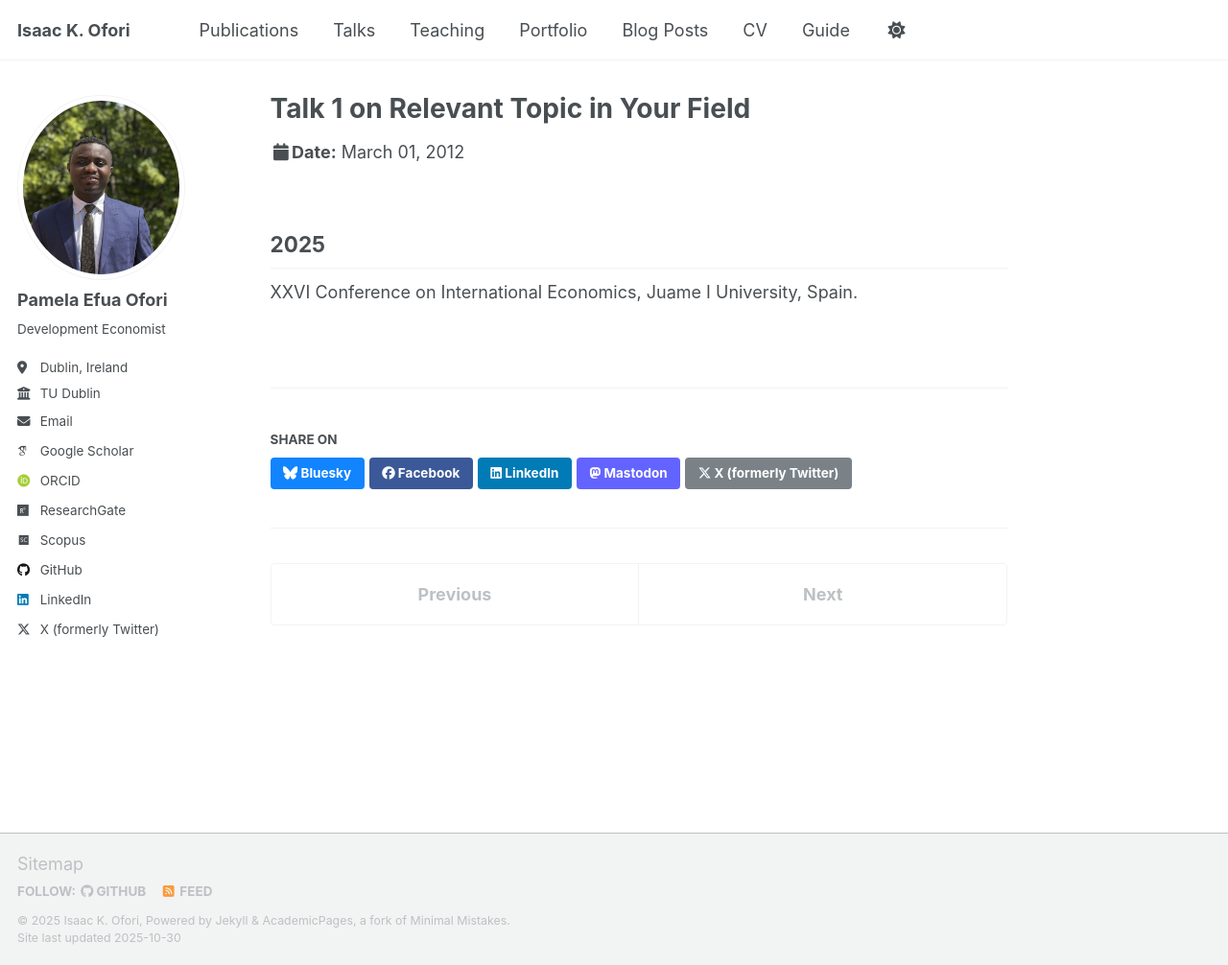
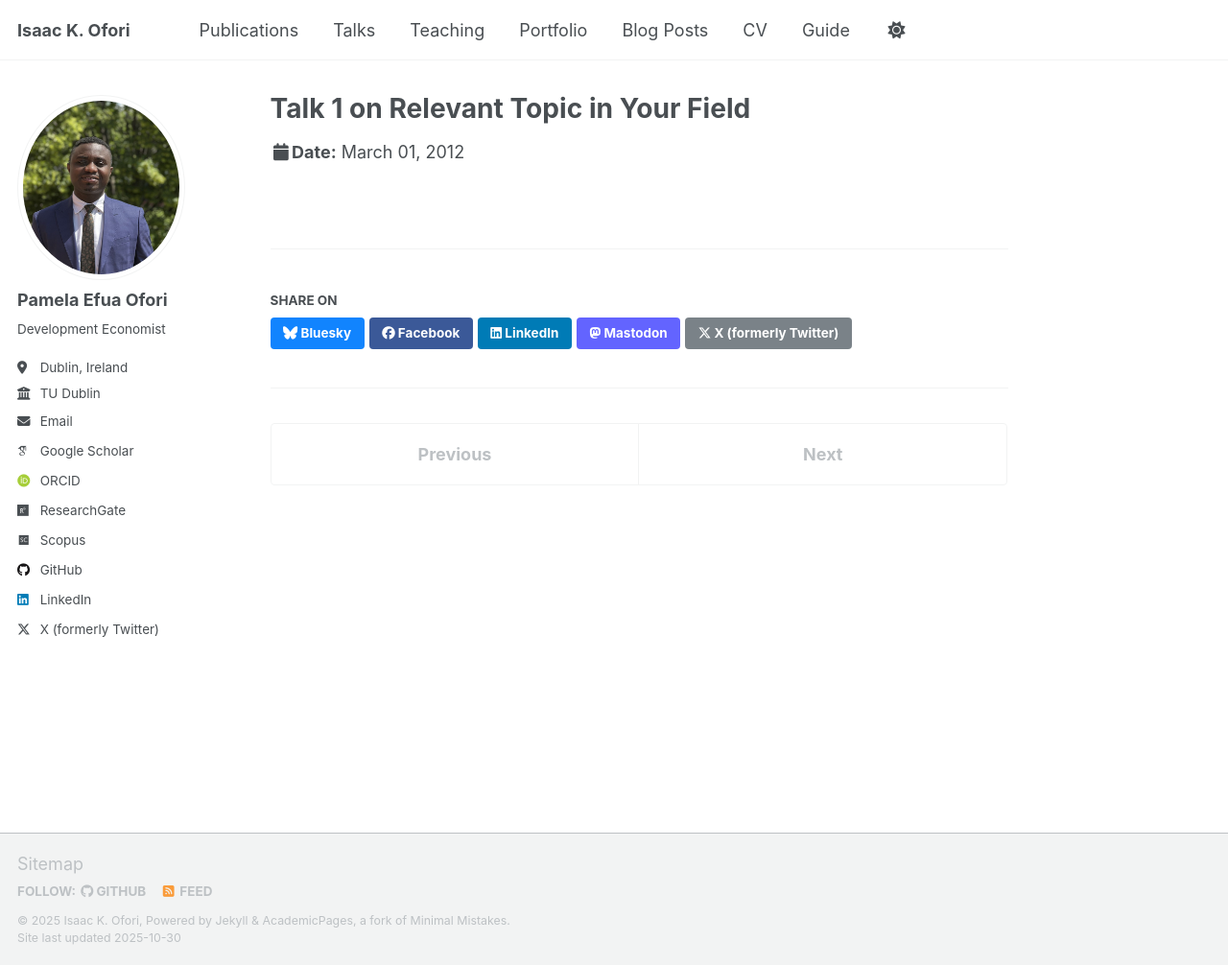
Before and after one commit to ikofori/ikofori.github.io, a Jekyll site: the page built from _talks/2012-03-01-talk-1.md, in a window 1280 px wide and 1006 px high. Shown: the whole window at 96% size. Built offline with Jekyll 4.4.1, drawn with Linux system fonts in a browser that asks for light colours; some web fonts are replaced; a script that is not in the unit is left out.

Commit message:
Update 2012-03-01-talk-1.md

```diff
--- a/_talks/2012-03-01-talk-1.md
+++ b/_talks/2012-03-01-talk-1.md
@@ -7,7 +7,3 @@ venue: "UC San Francisco, Department of Testing"
 date: 2012-03-01
 location: "San Francisco, CA, USA"
 ---
-
-## 2025
-
-XXVI Conference on International Economics, Juame I University, Spain.
```
